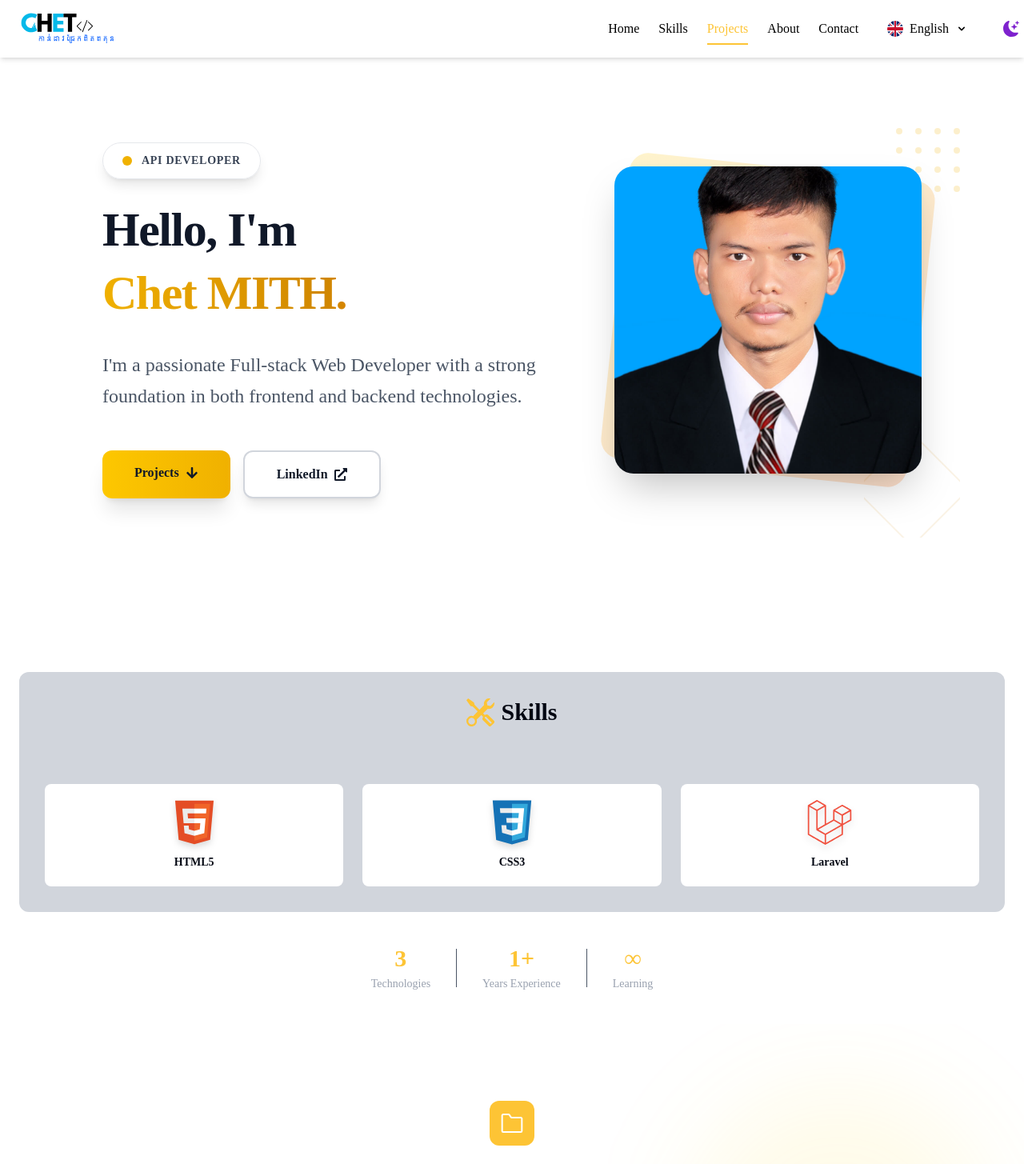
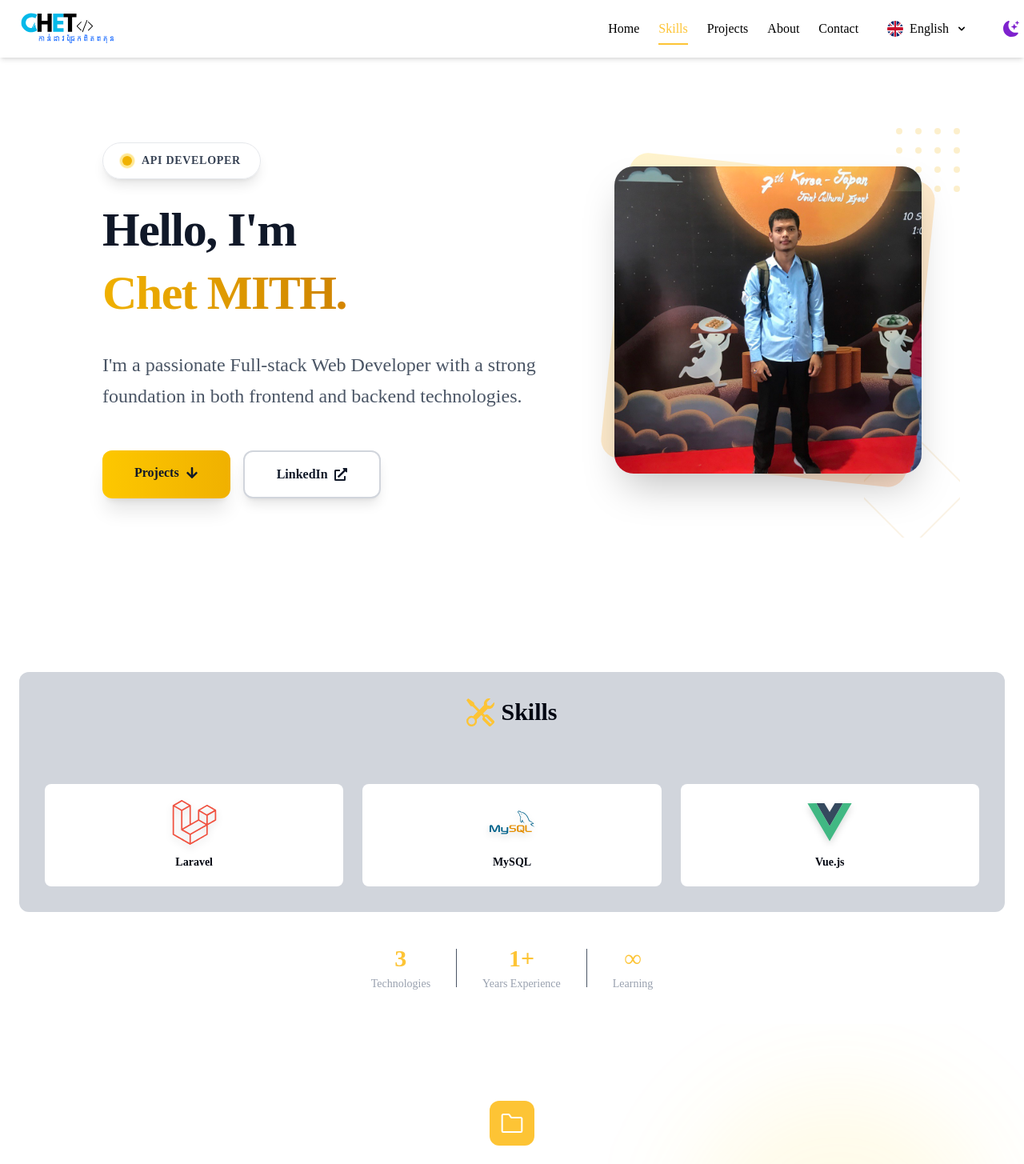
Before and after one commit to Minwook07/chet-portfolio, a React (Vite) app: page / in a window 1280 px wide. Shown: the top 1455 px of the page at 80% size. Built offline with nearby package versions, Linux system fonts and the light colour scheme; a web font is replaced by a local one.

Commit message:
remove timelines

```diff
--- a/src/App.jsx
+++ b/src/App.jsx
@@ -4,7 +4,7 @@ import Hero from './components/views/Hero';
 import Skills from './components/views/Skills';
 import Projects from './components/views/Projects';
 import Contact from './components/views/Contact';
-import EducationalTimeline from './components/views/About';
+// import EducationalTimeline from './components/views/About';
 import Footer from './components/layouts/Footer';
 import GlobalStyles from './components/views/GlobalStyles'
 import './App.css';
@@ -15,7 +15,7 @@ export default function App() {
       <Hero />
       <Skills />
       <Projects />
-      <EducationalTimeline />
+      {/* <EducationalTimeline /> */}
       <Contact />
       <Footer />
       <GlobalStyles />
--- a/src/components/layouts/Footer.jsx
+++ b/src/components/layouts/Footer.jsx
@@ -9,8 +9,8 @@ export default function Footer() {
                 <div className="flex flex-col md:flex-row justify-between items-center">
                     <div className="mb-6 md:mb-0">
                         <div className="flex items-center justify-center md:justify-start mb-3">
-                            <div className="bg-primary text-gray-900 w-10 h-10 flex items-center justify-center rounded-lg font-bold text-xl mr-2">C</div>
-                            <span className="font-bold text-xl text-gray-950 dark:text-gray-300">MITH Chet</span>
+                            <div className="bg-primary text-gray-900 w-10 h-10 flex items-center justify-center rounded-lg font-bold text-xl mr-2 text-white">osi</div>
+                            <span className="font-bold text-xl text-gray-950 dark:text-gray-300">Okawasaki</span>
                         </div>
                         <p className="text-gray-400 text-center md:text-left">Full Stack Web Developer</p>
                     </div>
--- a/src/components/views/Hero.jsx
+++ b/src/components/views/Hero.jsx
@@ -91,7 +91,7 @@ export default function Hero() {
 
                                 <div className="absolute inset-0 flex items-center justify-center">
                                     <span className="text-gray-400 dark:text-gray-500 text-lg font-medium"><img
-                                        src="images/DSC03885.JPG"
+                                        src="images/DSC03885.png"
                                         alt={t('hero.imageAlt')}
                                         className="w-full h-full object-cover"
                                     /></span>
--- a/src/components/views/Skills.jsx
+++ b/src/components/views/Skills.jsx
@@ -2,12 +2,12 @@ import { BsTools } from 'react-icons/bs';
 import { useTranslation } from 'react-i18next';
 
 const skills = [
-    { name: 'HTML5', img: '/images/skills/html5.svg' },
-    { name: 'CSS3', img: '/images/skills/css3.svg' },
+    // { name: 'HTML5', img: '/images/skills/html5.svg' },
+    // { name: 'CSS3', img: '/images/skills/css3.svg' },
     { name: 'Laravel', img: '/images/skills/laravel.svg' },
     // { name: 'PHP', img: '/images/skills/php.svg' },
-    // { name: 'MySQL', img: '/images/skills/mysql.svg' },
-    // { name: 'Vue.js', img: '/images/skills/vue.svg' },
+    { name: 'MySQL', img: '/images/skills/mysql.svg' },
+    { name: 'Vue.js', img: '/images/skills/vue.svg' },
     // { name: 'Nextjs', img: '/images/skills/nextjs.svg' },
     // { name: 'React', img: '/images/skills/react.svg' },
     // { name: 'Tailwind', img: '/images/skills/tailwind.svg' },
```
Also changed, not shown: public/images/DSC03885.png (added).
